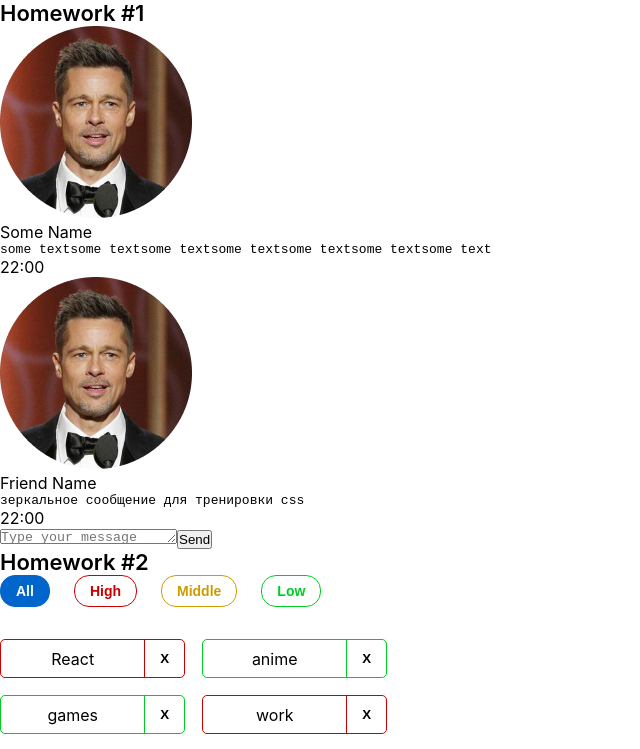
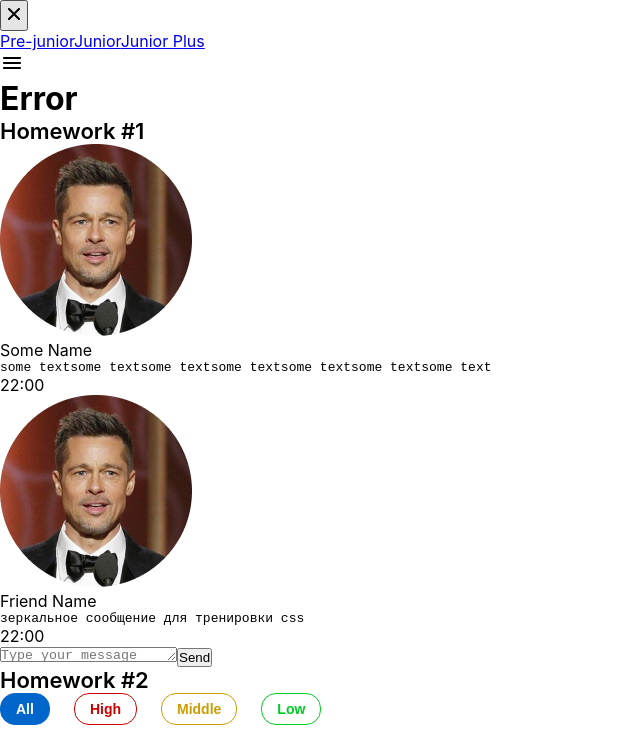
Before and after one commit to katePlyhauka/hws2-master, a React (Create React App) app: page / in a window 1280 px wide. Shown: the top 749 px of the page, without its empty margins (0-640 px from the left). Built offline with nearby package versions, Linux system fonts and the light colour scheme.

Commit message:
homework 5-1-1

```diff
--- a/src/s1-main/App.tsx
+++ b/src/s1-main/App.tsx
@@ -4,18 +4,19 @@ import HW1 from '../s2-homeworks/hw01/HW1'
 import HW2 from "../s2-homeworks/hw02/HW2";
 import HW3 from "../s2-homeworks/hw03/HW3";
 import HW4 from "../s2-homeworks/hw04/HW4";
+import HW5 from "../s2-homeworks/hw05/HW5";
 
 function App() {
     return (
         <div className={s.App}>
-            <HW1/>
-            {/*раскомментировать по ходу выполнения*/}
-            <HW2/>
-            <HW3/>
-            <HW4/>
+            {/*<HW1/>*/}
+            {/*/!*раскомментировать по ходу выполнения*!/*/}
+            {/*<HW2/>*/}
+            {/*<HW3/>*/}
+            {/*<HW4/>*/}
 
             {/*при выполнении дз 5 и более - закомментировать здесь дз 1-4, так как они есть внутри дз 5*/}
-            {/*<HW5/>*/}
+            <HW5/>
         </div>
     )
 }
--- a/src/s2-homeworks/hw05/Pages.tsx
+++ b/src/s2-homeworks/hw05/Pages.tsx
@@ -15,18 +15,19 @@ function Pages() {
     return (
         <div>
             {/*Routes выбирает первый подходящий роут*/}
-            <Routes>
+            <Routes >
                 {/*роутинг будут писать студенты*/}
                 {/*в начале мы попадаем на страницу '/' и переходим сразу на страницу /pre-junior*/}
-                {/*<Route ...*/}
+                <Route index element={<PreJunior/>}/>
 
                 {/*роуты для /pre-junior, /junior, /junior-plus*/}
-                {/*<Route ...*/}
-                {/*<Route ...*/}
-                {/*<Route ...*/}
+                <Route path={PATH.PRE_JUNIOR} element={<PreJunior/>}/>
+                <Route path={PATH.JUNIOR} element={<Junior/>}/>
+                <Route path={PATH.JUNIOR_PLUS} element={<JuniorPlus/>}/>
 
                 {/*роут для несуществующей страницы должен отрисовать <Error404 />*/}
-                {/*<Route ...*/}
+                <Route path={'/*'} element={<Error404/>}/>
+
             </Routes>
         </div>
     )
--- a/src/s2-homeworks/hw05/sidebar/Sidebar.module.css
+++ b/src/s2-homeworks/hw05/sidebar/Sidebar.module.css
@@ -17,6 +17,8 @@
 }
 
 .nav a.active {
+    font-weight: bold;
+    color: #ff0059;
 }
 .close {
 }
--- a/src/s2-homeworks/hw05/sidebar/Sidebar.tsx
+++ b/src/s2-homeworks/hw05/sidebar/Sidebar.tsx
@@ -31,7 +31,7 @@ export const Sidebar: FC<PropsType> = ({open, handleClose}) => {
                         id={'hw5-pre-junior-link'}
                         to={PATH.PRE_JUNIOR}
                         onClick={handleClose}
-                        // className={...} // делает студент
+                        className= {({ isActive }) => (isActive ? s.active : ' ')}// делает студент
                     >
                         Pre-junior
                     </NavLink>
@@ -39,7 +39,7 @@ export const Sidebar: FC<PropsType> = ({open, handleClose}) => {
                         id={'hw5-junior-link'}
                         to={PATH.JUNIOR}
                         onClick={handleClose}
-                        // className={...} // делает студент
+                        className= {({ isActive }) => (isActive ? s.active : ' ')}// className={} // делает студент
                     >
                         Junior
                     </NavLink>
@@ -47,7 +47,7 @@ export const Sidebar: FC<PropsType> = ({open, handleClose}) => {
                         id={'hw5-junior-plus-link'}
                         to={PATH.JUNIOR_PLUS}
                         onClick={handleClose}
-                        // className={...} // делает студент
+                        className= {({ isActive }) => (isActive ? s.active : ' ')}// className={...} // делает студент
                     >
                         Junior Plus
                     </NavLink>
```
